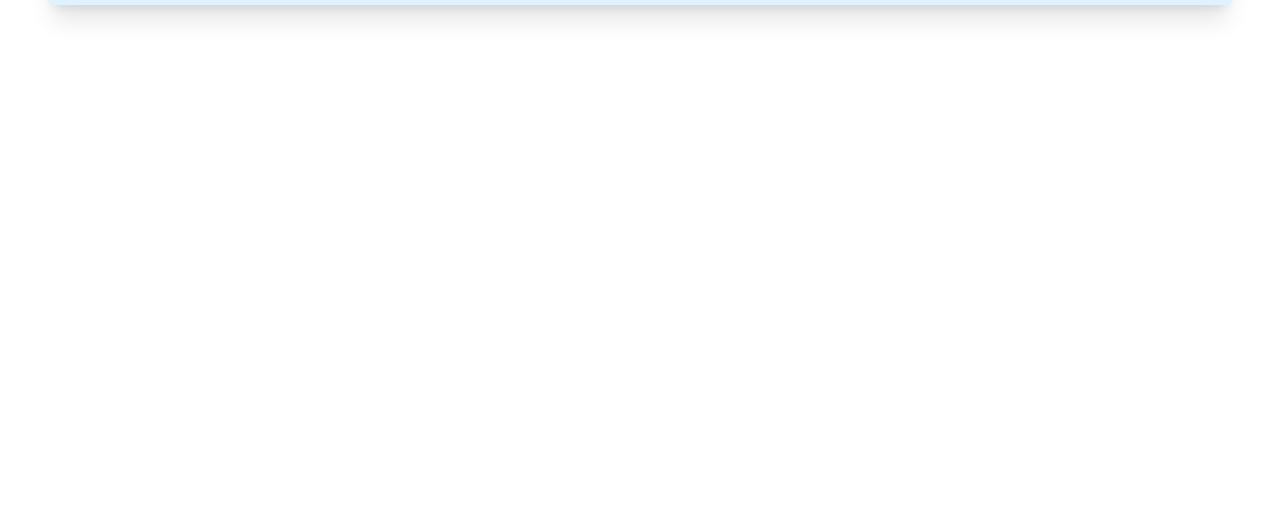
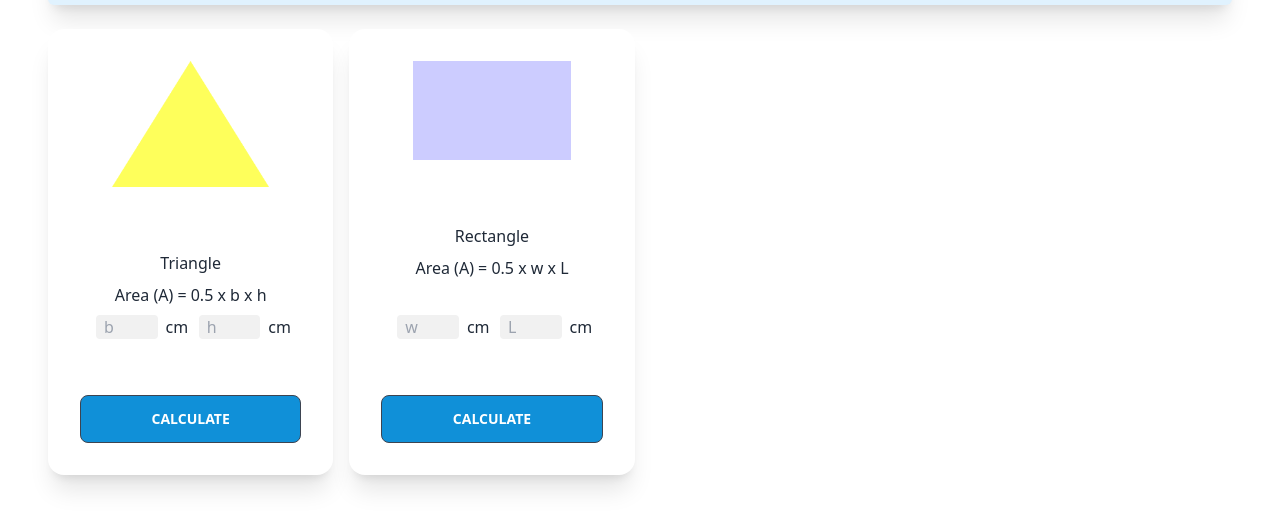
Before and after one commit to shahid1105/interactive-geometry-genius, a plain HTML site: page index.html in a window 1280 px wide. Shown: the part 94-622 px from the top of the page. Drawn offline with nearby package versions, Linux system fonts and the light colour scheme.

Commit message:
added first and second card

```diff
--- a/index.html
+++ b/index.html
@@ -11,7 +11,7 @@
 </head>
 
 <body>
-    <header class="md:mx-12 lg:mx-12 px-12 bg-sky-100 shadow-xl rounded-md">
+    <header class="md:mx-12 lg:mx-12 md:px-12 lg:px-12 bg-sky-100 shadow-xl rounded-md">
         <div class="navbar">
             <div class="flex-1">
               <a class="pb-2"><span class="font-bold text-[#111111] opacity-80 text-[30px]">Interactive</span><br> <span class="text-[20px] opacity-60">Geometry Genius</span></a>
@@ -22,7 +22,42 @@
         </div>
     </header>
     <main>
-
+        <section class="md:mx-12 lg:mx-12 mt-6">
+            <div class="w-full md:w-[75%] lg:w-[75%] gap-4 grid md:grid-cols-2 lg:grid-cols-3">
+                <div class="card w-full bg-base-100 shadow-xl">
+                    <figure><img class="py-8 px-16" src="images/triangle.png" alt="Triangle" /></figure>
+                    <div class="card-body">
+                      <h2 class="text-center">Triangle</h2>
+                      <p class="text-center">Area (A) = 0.5 x b x h</p>
+                      <div class="inline-flex mb-12 pl-4">
+                        <input class="bg-[#F1F1F1] px-2 w-[30%] rounded" type="text" placeholder="b">
+                        <p class="pl-2">cm</p>
+                        <input class="bg-[#F1F1F1] px-2 w-[30%] rounded" type="text" placeholder="h">
+                        <p class="pl-2">cm</p>
+                      </div>
+                      <div class="card-actions text-center">
+                        <button class="btn bg-[#1090D8] hover:bg-[#1080D8] w-full">Calculate</button>
+                      </div>
+                    </div>
+                  </div>
+                  <div class="card w-full bg-base-100 shadow-xl">
+                    <figure><img class="py-8 px-16" src="images/rectangle.png" alt="Rectangle" /></figure>
+                    <div class="card-body">
+                      <h2 class="text-center">Rectangle</h2>
+                      <p class="text-center">Area (A) = 0.5 x w x L</p>
+                      <div class="inline-flex mb-12 pl-4">
+                        <input class="bg-[#F1F1F1] px-2 w-[30%] rounded" type="text" placeholder="w">
+                        <p class="pl-2">cm</p>
+                        <input class="bg-[#F1F1F1] px-2 w-[30%] rounded" type="text" placeholder="L">
+                        <p class="pl-2">cm</p>
+                      </div>
+                      <div class="card-actions text-center">
+                        <button class="btn bg-[#1090D8] hover:bg-[#1080D8] w-full">Calculate</button>
+                      </div>
+                    </div>
+                  </div>
+            </div>
+        </section>
     </main>
 </body>
 
```
